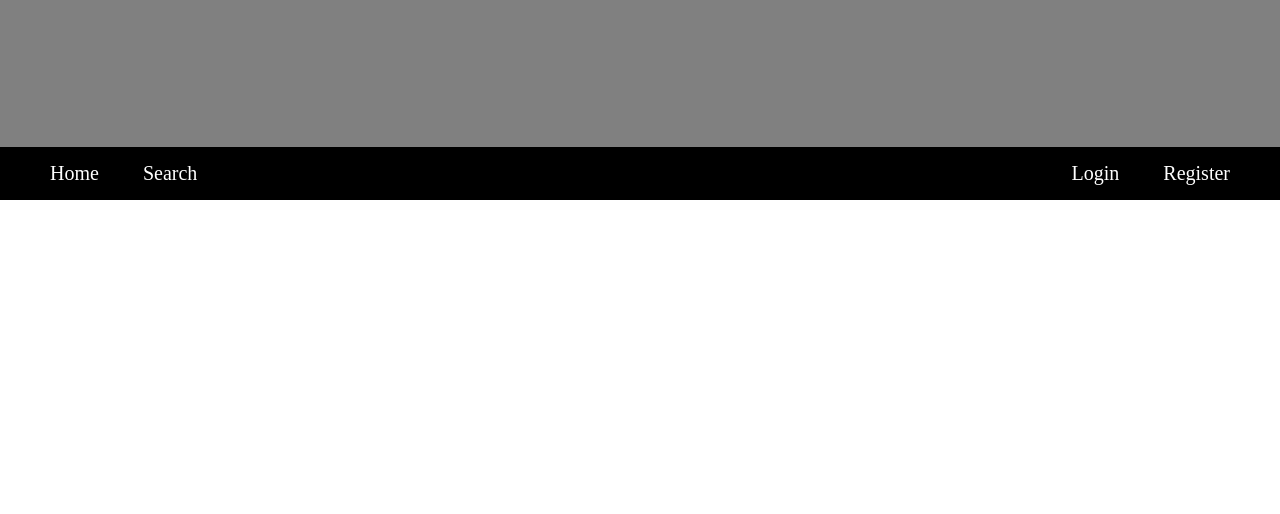
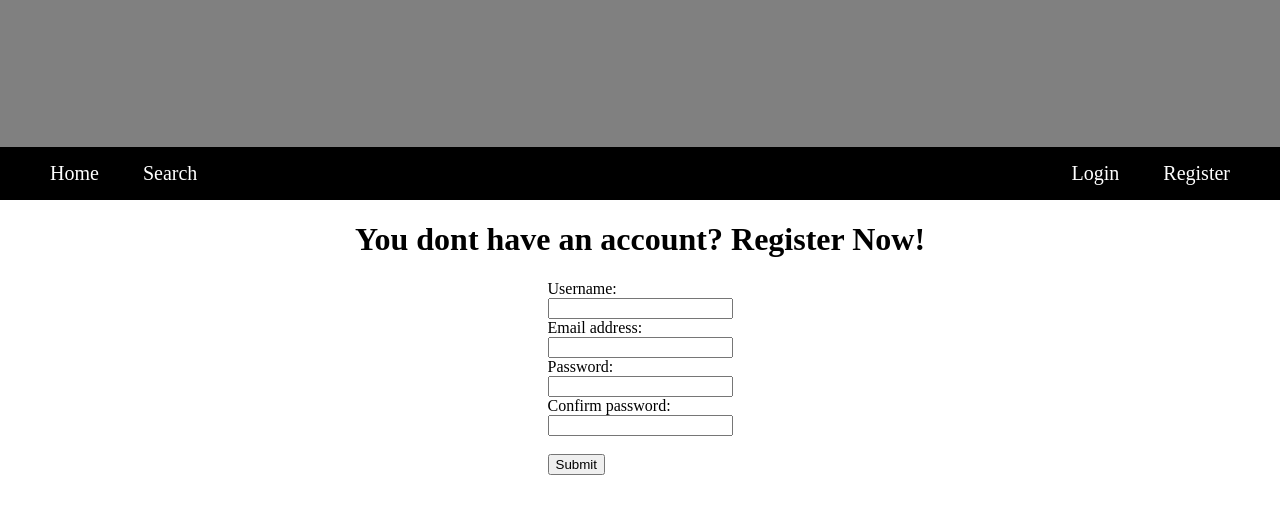
Before and after one commit to andrei-db/ForumWithPHP, a PHP site: page /register.php in a window 1280 px wide. Shown: the top 514 px of the page. Run offline with PHP 8.4, Linux system fonts and the light colour scheme.

Commit message:
basic register form
-created a basic register form
-made some verifications on the user input
-saved the account in databse

```diff
--- a/css/styles.css
+++ b/css/styles.css
@@ -34,3 +34,14 @@ header{
     position: absolute;
     right: 30px;
 }
+
+/* register page */
+
+#register-header-message{
+    text-align: center;
+}
+#register-form{
+    display: flex;
+    justify-content: center;
+    align-items: center;
+}
--- a/register.php
+++ b/register.php
@@ -2,17 +2,91 @@
 <html>
 
 <head>
-    <title>Main page</title>
+    <title>Register page</title>
     <link rel="stylesheet" href="css/styles.css">
 </head>
 
 <body>
+    <?php
+    $username = $email = $password = $confirm_password = "";
+    $usernameErr = $emailErr = $passwordErr = $confirm_passwordErr = "";
+    $usernamePass = $emailPass = $passwordPass = $confirm_passwordPass = true;
+    $servername="localhost";
+    $db_username="andreidb";
+    $db_password="12345";
+    $db_name="forumphp";
+    $account_created_message="";
+    if ($_SERVER['REQUEST_METHOD'] == "POST") {
+
+        if (empty(trim($_POST["username"]))) {
+            $usernameErr = "Username is required";
+            $usernamePass=false;
+        } else {
+            $username = test_input($_POST["username"]);
+            if (!preg_match("/^[a-zA-Z0-9]*$/", $username)) {
+                $usernamePass=false;
+                $usernameErr = "Username can contains only letters and numbers";
+
+            }
+        }
+        if (empty($_POST["email"])) {
+            $emailErr = "Email is required";
+            $emailPass=false;
+        } else {
+            $email = test_input($_POST["email"]);
+            if (!filter_var($email, FILTER_VALIDATE_EMAIL)) {
+                $emailErr = "Invalid email format";
+                $emailPass=false;
+            }
+        }
+        if (empty($_POST["password"])) {
+            $passwordErr = "Password is required";
+            $passwordPass=false;
+        } else {
+            $password = test_input($_POST["password"]);
+        }
+        if (empty($_POST["confirm_password"])) {
+            $confirm_passwordErr = "Confirm Password is required";
+            $confirm_passwordPass=false;
+        } else {
+            $confirm_password = test_input($_POST["confirm_password"]);
+            if (!empty($_POST["password"]) and $confirm_password == $password) {
+            } else if (!empty($_POST["password"]) and $confirm_password != $password) {
+                $confirm_passwordErr = "Passwords are not the same";
+                $confirm_passwordPass=false;
+            }
+        }
+
+        if($usernamePass == true && $emailPass ==true &&  $passwordPass == true && $confirm_passwordPass == true){
+            $db_connection=new mysqli($servername,$db_username,$db_password,$db_name);
+
+            if($db_connection->connect_error){
+                die("Connection failed".$db_connection->connect_error);
+            }
+
+            $sql_entry="INSERT INTO accounts (username,email,password) VALUES ('$username','$email','$password')";
+            if($db_connection->query($sql_entry)===true){
+                $account_created_message="Your account was succesfully created!";
+            }else{
+                $account_created_message= "Something went wrong when we tried to create your account! Try again later.";
+            }
+
+        }
+    }
+    function test_input($data)
+    {
+        $data = trim($data);
+        $data = stripslashes($data);
+        $data = htmlspecialchars($data);
+        return $data;
+    }
+    ?>
     <header>
         <nav id="navbar">
 
             <div id="nav-items">
-            <a href="index.php">Home</a>
-            <a href="search.php">Search</a>
+                <a href="index.php">Home</a>
+                <a href="search.php">Search</a>
             </div>
             <div id="login-register">
                 <a href="login.php">Login</a>
@@ -20,6 +94,38 @@
             </div>
         </nav>
     </header>
+    <h1 id="register-header-message">You dont have an account? Register Now!</h1>
+    <div id="register-form">
+        <form method="post" action="<?php echo htmlspecialchars($_SERVER["PHP_SELF"]); ?>">
+            <div>
+
+                <label for="username">Username: </label><br>
+                <input type="text" id="username" name="username"><br>
+            </div>
+            <div>
+                <label for="email">Email address: </label><br>
+                <input type="email" id="email" name="email"><br>
+            </div>
+            <div>
+                <label for="password">Password: </label><br>
+                <input type="password" id="password" name="password"><br>
+            </div>
+            <div>
+                <label for="password">Confirm password: </label><br>
+                <input type="password" id="confirm_password" name="confirm_password"><br>
+            </div>
+            <br>
+            <input type="submit">
+        </form>
+
+    </div>
+    <?php
+    echo '<p style="text-align:center;color:red;">' . $usernameErr . '</p>';
+    echo '<p style="text-align:center;color:red;">' . $emailErr . '</p>';
+    echo '<p style="text-align:center;color:red;">' . $passwordErr . '</p>';
+    echo '<p style="text-align:center;color:red;">' . $confirm_passwordErr . '</p>';
+    echo '<p style="text-align:center;">' . $account_created_message. '</p>';
+    ?>
 
 </body>
 
```
